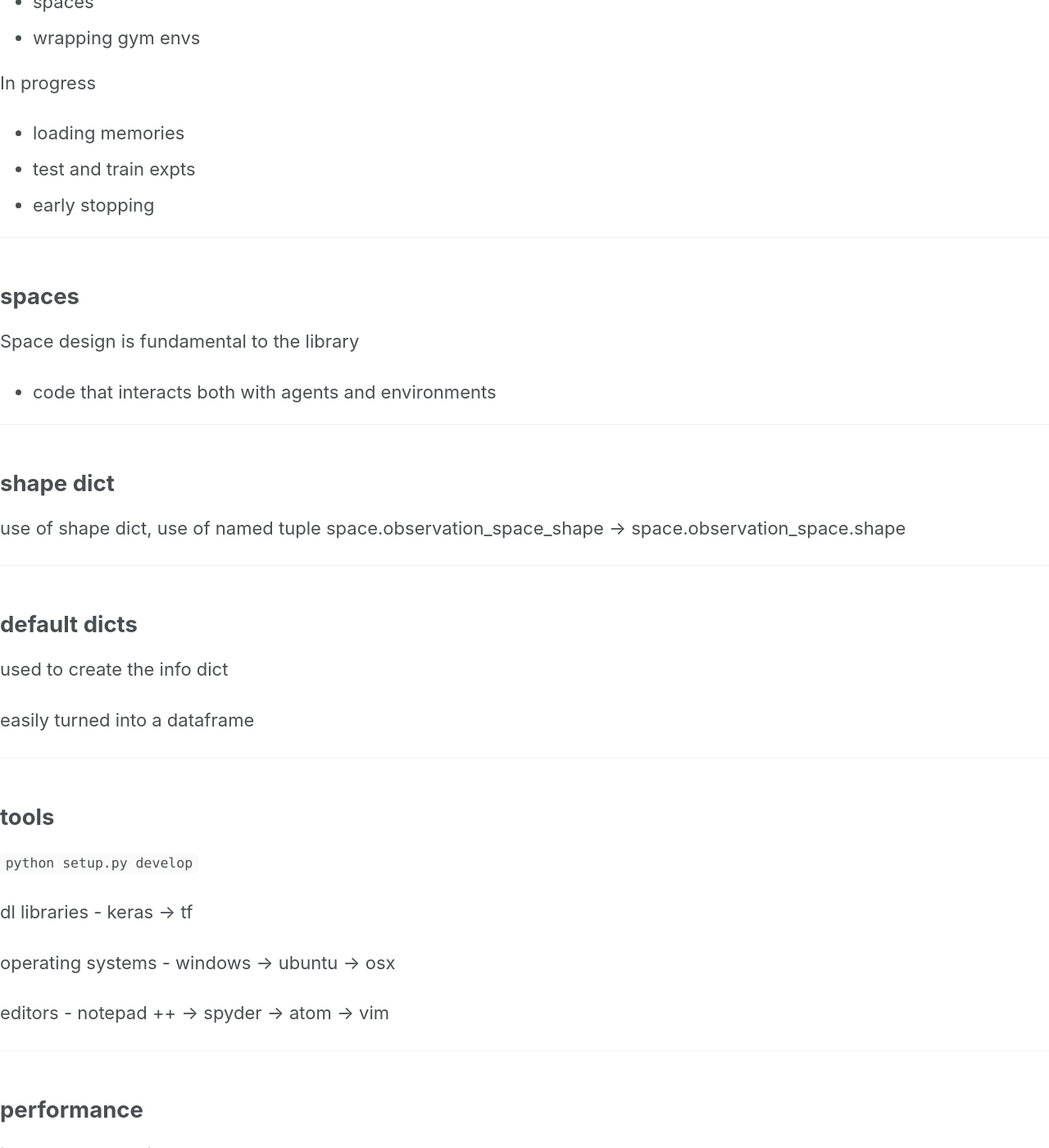
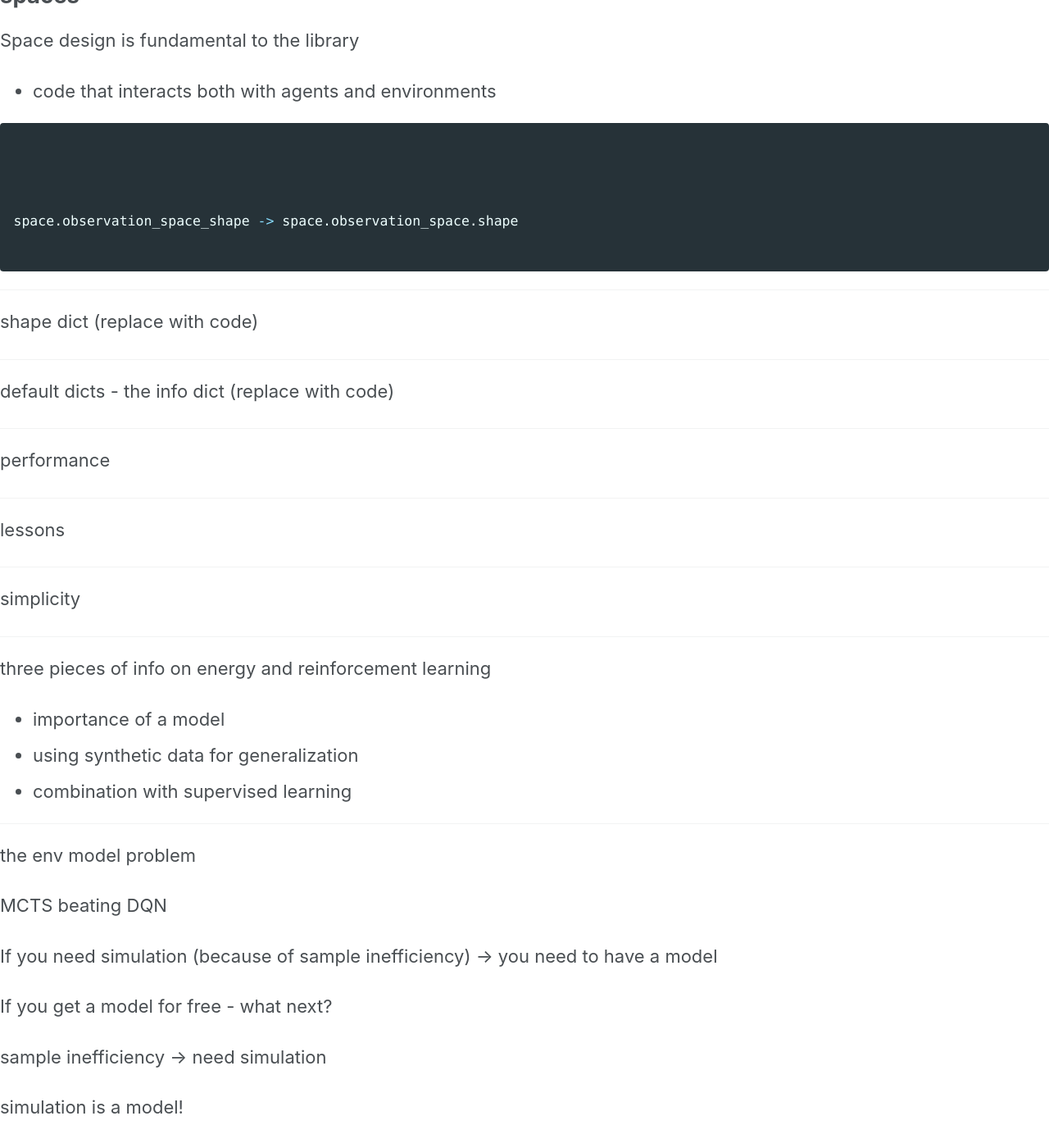
Before and after one commit to ADGEfficiency/adgefficiency.github.io, a Jekyll site: the page built from PITCHME.md, in a window 1280 px wide and 1400 px high, scrolled down 3227 px. Shown: the whole window at 82% size. Built offline with Jekyll 4.4.1, drawn with Linux system fonts in a browser that asks for light colours; nearby versions of some CDN libraries; our own code applies the rules of GitHub Pages for plain Markdown files; some of the changed text lies outside the part shown.

Commit message:
talk && gp master

````diff
--- a/PITCHME.md
+++ b/PITCHME.md
@@ -30,7 +30,7 @@
 
 energy_py = supporting experimentation
 
----?image=/assets/energy_py_talk/repo.png&size=auto 80%
+---?image=/assets/energy_py_talk/repo.png&size=auto 100%
 
 ---
 
@@ -86,21 +86,6 @@
 
 ---
 
-## style guide
-
-a master and dev branch
-
-single inheritance
-
-Use standard library where possible
-
-Use tensorflow where possible (processors, schedulers etc)
-
-Full docstrings are optional
-Defined if needed, otherwise rely on the infomation about a variable type being visible in the code (ie from being used in a function, having a method called on it etc)
-
----
-
 ## low level functionality
 
 - logging
@@ -111,6 +96,7 @@
 - spaces
 - wrapping gym envs
 
+
 In progress
 
 - loading memories
@@ -119,50 +105,39 @@
 
 ---
 
+details
+
+---
+
 ## spaces
 
 Space design is fundamental to the library
+
 - code that interacts both with agents and environments
+
+```python
+
+
+
+space.observation_space_shape -> space.observation_space.shape
+
+```
 
 ---
 
-## shape dict
-
-use of shape dict, use of named tuple
-space.observation_space_shape -> space.observation_space.shape
+shape dict (replace with code)
 
 ---
 
-## default dicts
-
-used to create the info dict
-
-easily turned into a dataframe
+default dicts - the info dict (replace with code)
 
 ---
 
-## tools
-
-`python setup.py develop`
-
-dl libraries - keras -> tf
-
-operating systems - windows -> ubuntu -> osx
-
-editors - notepad ++ -> spyder -> atom -> vim
-
----
-
-## performance
-
-insert latest learning curves
+performance
 
 ---
 
 lessons
-
-three pieces of info on energy and reinforcement learning
-- , importance of a model, using synthetic data for generalization
 
 ---
 
@@ -170,9 +145,15 @@
 
 ---
 
+three pieces of info on energy and reinforcement learning
+
+- importance of a model
+- using synthetic data for generalization
+- combination with supervised learning
+
+---
+
 the env model problem
-
-## context of model
 
 MCTS beating DQN
 
````
Also changed, not shown: talk_notes.md (+15 -0 lines).
